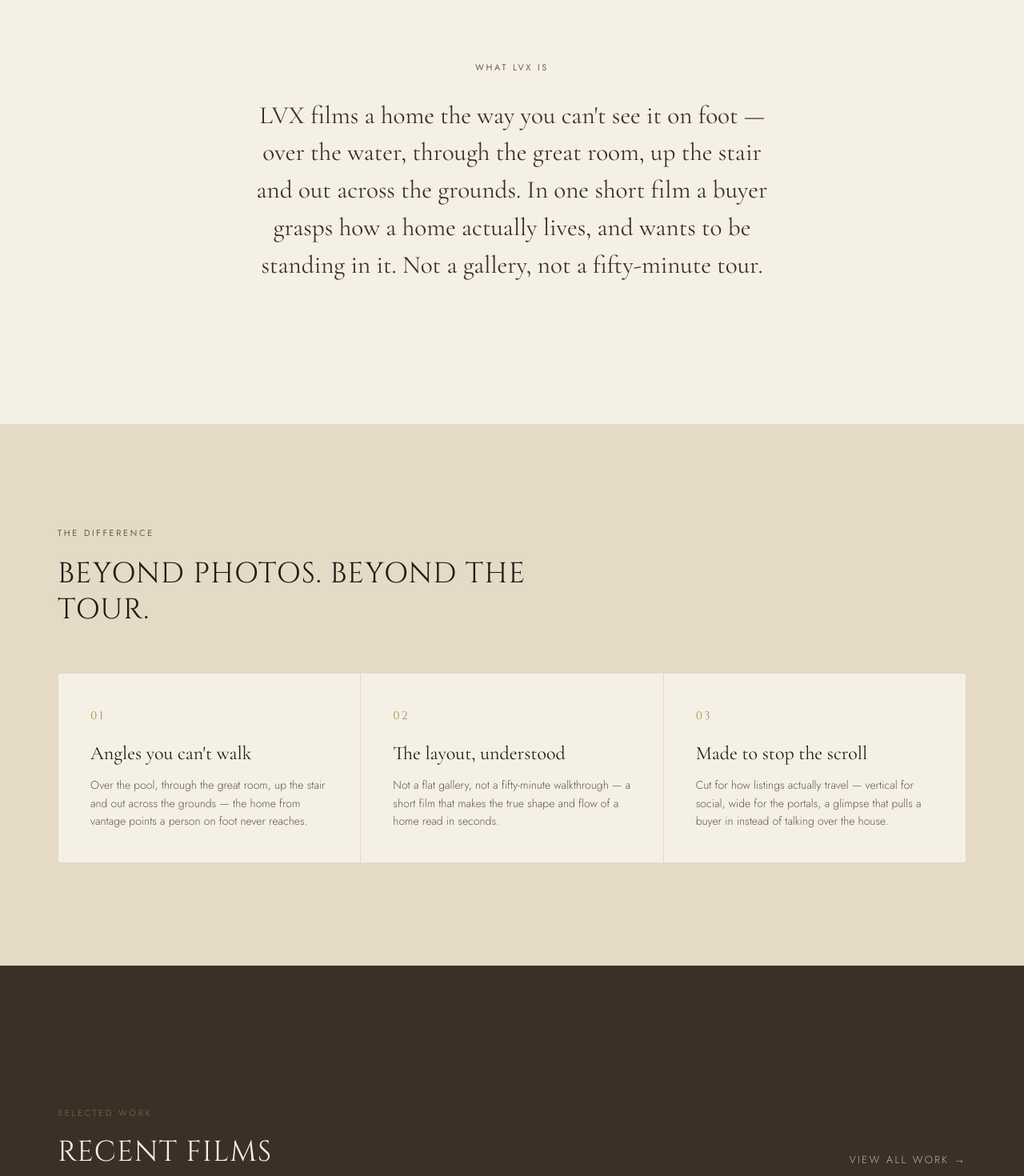
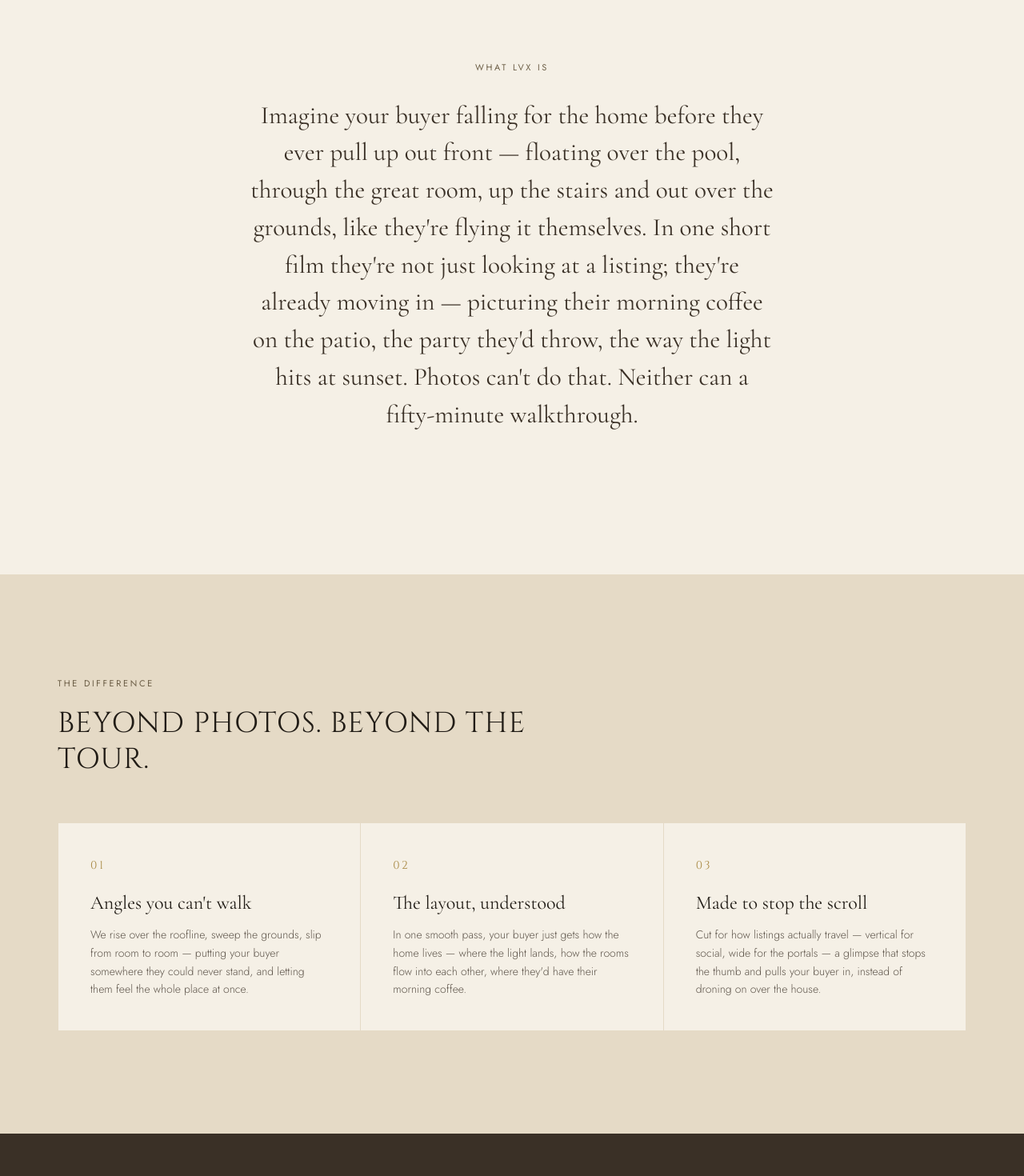
Before and after one commit to jus24194971/LVXHomes, a Next.js app: page / in a window 1280 px wide. Shown: the part 900-2370 px from the top of the page at 80% size. Built offline with nearby package versions, Linux system fonts and the light colour scheme.

Commit message:
Copy: warmer, conversational homepage voice; fix 'single take' overclaim; hide testimonials until real ones land

```diff
--- a/app/page.tsx
+++ b/app/page.tsx
@@ -16,15 +16,15 @@
 const DIFFERENCE = [
   {
     title: "Angles you can't walk",
-    body: "Over the pool, through the great room, up the stair and out across the grounds — the home from vantage points a person on foot never reaches.",
+    body: "We rise over the roofline, sweep the grounds, slip from room to room — putting your buyer somewhere they could never stand, and letting them feel the whole place at once.",
   },
   {
     title: "The layout, understood",
-    body: "Not a flat gallery, not a fifty-minute walkthrough — a short film that makes the true shape and flow of a home read in seconds.",
+    body: "In one smooth pass, your buyer just gets how the home lives — where the light lands, how the rooms flow into each other, where they'd have their morning coffee.",
   },
   {
     title: "Made to stop the scroll",
-    body: "Cut for how listings actually travel — vertical for social, wide for the portals, a glimpse that pulls a buyer in instead of talking over the house.",
+    body: "Cut for how listings actually travel — vertical for social, wide for the portals — a glimpse that stops the thumb and pulls your buyer in, instead of droning on over the house.",
   },
 ];
 
@@ -113,11 +113,14 @@
           <Reveal>
             <Eyebrow>What LVX Is</Eyebrow>
             <p className="mt-7 font-serif text-2xl font-light leading-relaxed text-espresso sm:text-[1.95rem] sm:leading-[1.5]">
-              LVX films a home the way you can&apos;t see it on foot — over the
-              water, through the great room, up the stair and out across the
-              grounds. In one short film a buyer grasps how a home actually
-              lives, and wants to be standing in it. Not a gallery, not a
-              fifty-minute tour.
+              Imagine your buyer falling for the home before they ever pull up
+              out front — floating over the pool, through the great room, up the
+              stairs and out over the grounds, like they&apos;re flying it
+              themselves. In one short film they&apos;re not just looking at a
+              listing; they&apos;re already moving in — picturing their morning
+              coffee on the patio, the party they&apos;d throw, the way the light
+              hits at sunset. Photos can&apos;t do that. Neither can a
+              fifty-minute walkthrough.
             </p>
           </Reveal>
         </Container>
@@ -228,7 +231,8 @@
         </Container>
       </Section>
 
-      {/* 6 — Testimonials */}
+      {/* 6 — Testimonials (hidden until a real one lands) */}
+      {TESTIMONIALS.length > 0 && (
       <Section tone="card" spacing="loose">
         <Container narrow>
           <Reveal className="text-center">
@@ -253,6 +257,7 @@
           </div>
         </Container>
       </Section>
+      )}
 
       {/* 7 — CTA band */}
       <Section tone="ink" spacing="normal">
--- a/data/packages.ts
+++ b/data/packages.ts
@@ -71,7 +71,7 @@
 
 export const PROCESS: ProcessStep[] = [
   { step: "Book", detail: "A short call, a date, an address." },
-  { step: "Shoot", detail: "One visit. We fly the home in a single take." },
+  { step: "Shoot", detail: "One visit. We fly the home by hand and bring back what it feels like to move through it." },
   { step: "48-hour delivery", detail: "Graded film and social cuts, ready to post." },
   { step: "You win the listing", detail: "Marketing that makes the agent look premium." },
 ];
--- a/data/testimonials.ts
+++ b/data/testimonials.ts
@@ -11,19 +11,7 @@
   price: string; // listing price for credibility
 };
 
-export const TESTIMONIALS: Testimonial[] = [
-  {
-    quote:
-      "TODO: a real quote from a founding-client agent. Two sentences, specific — what the film did for the listing.",
-    agent: "TODO: Agent Name",
-    brokerage: "TODO: Brokerage",
-    price: "$1,650,000",
-  },
-  {
-    quote:
-      "TODO: a second real quote — ideally one that mentions winning the listing or the buyer response.",
-    agent: "TODO: Agent Name",
-    brokerage: "TODO: Brokerage",
-    price: "$2,400,000",
-  },
-];
+// Empty until real quotes land — the homepage section auto-hides when this is
+// empty, so it never shows placeholder/fake social proof. Re-add entries
+// (quote + agent + brokerage + price) from the founding shoots to bring it back.
+export const TESTIMONIALS: Testimonial[] = [];
```
